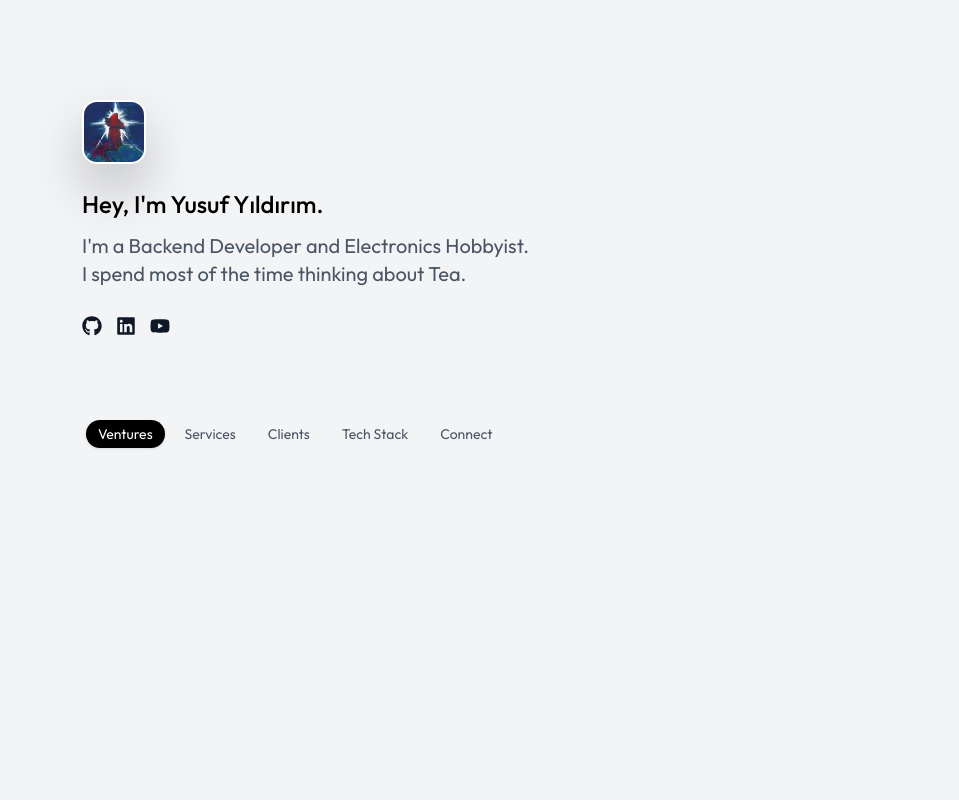
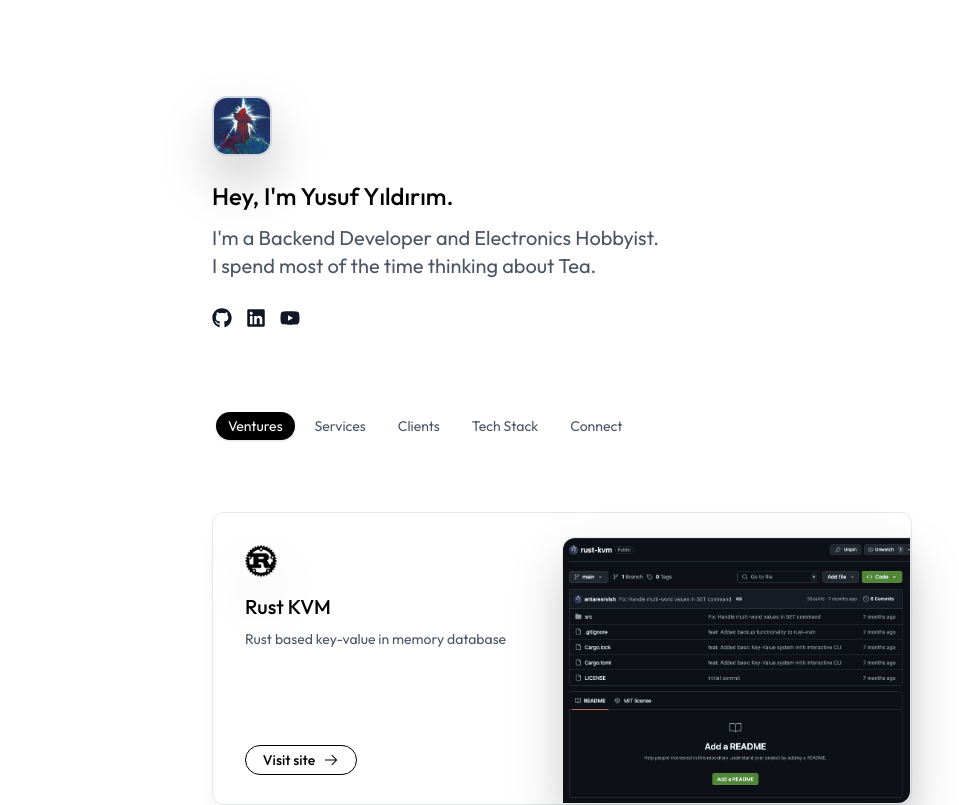
Before and after one commit to antaresrvish/portfolio, a Next.js app: page / in a window 1280 px wide. Shown: the top 805 px of the page, without its empty margins (78-1037 px from the left). Built offline with nearby package versions, Linux system fonts and the light colour scheme.

Commit message:
feat(menu): implement menu layer with dynamic content rendering

```diff
--- /dev/null
+++ b/src/components/menu-layer.tsx
@@ -0,0 +1,37 @@
+import { useMenu } from '@/contexts/MenuContext';
+import One from '@/pages/layers/one';
+import Two from '@/pages/layers/two';
+import Three from '@/pages/layers/three';
+import Four from '@/pages/layers/four';
+import Five from '@/pages/layers/five';
+
+export default function MenuLayer() {
+    const { activeItem } = useMenu();
+
+    const renderContent = () => {
+        switch (activeItem) {
+            case 'ventures':
+                return <One data={[
+                    {iconUrl: '/rust.png', title: 'Rust KVM', description:'Rust based key-value in memory database', photoUrl:'./test.png', link:'https://github.com/antaresrvish/rust-kvm'},
+                    {iconUrl: '/rust.png', title: 'Rust KVM', description:'Rust based key-value in memory database', photoUrl:'./test.png', link:'https://github.com/antaresrvish/rust-kvm'},
+                    {iconUrl: '/rust.png', title: 'Rust KVM', description:'Rust based key-value in memory database', photoUrl:'./test.png', link:'https://github.com/antaresrvish/rust-kvm'}
+                ]}/>;
+            case 'services':
+                return <Two />;
+            case 'clients':
+                return <Three />;
+            case 'tech-stack':
+                return <Four />;
+            case 'connect':
+                return <Five />;
+            default:
+                return <One data={[]} />;
+        }
+    };
+
+    return (
+        <div className="w-full mt-8">
+            {renderContent()}
+        </div>
+    );
+}
--- a/src/components/menu.tsx
+++ b/src/components/menu.tsx
@@ -1,4 +1,4 @@
-import { useState } from 'react';
+import { useMenu } from '@/contexts/MenuContext';
 
 const menuItems = [
     { id: 'ventures', label: 'Ventures' },
@@ -9,7 +9,7 @@ const menuItems = [
 ];
 
 export default function Menu() {
-    const [activeItem, setActiveItem] = useState('ventures');
+    const { activeItem, setActiveItem } = useMenu();
 
     return (
         <nav className="flex justify-start sm:justify-start mt-20 sm:mt-20 px-0">
--- a/src/components/profile.tsx
+++ b/src/components/profile.tsx
@@ -1,13 +1,13 @@
 import { IProfile } from '@/types/components/profile';
 import { BlurFade } from './effects/blur-fade';
 
-export default function Profile({ profile }: { profile: IProfile }) {
+export default function profile({ profile }: { profile: IProfile }) {
     const { title, biography, photoUrl } = profile;
 
     return (
         <div className="flex flex-col justify-center">
             <BlurFade delay={250}>
-                <img src={photoUrl} alt="Profile Image" className="rounded-[15px] border-2 border-white drop-shadow-2xl/20 drop-shadow-black w-16 h-16 mb-6" />
+                <img src={photoUrl} alt="Profile Image" className="rounded-[15px] border-2 border-gray-300 drop-shadow-2xl/20 drop-shadow-black w-15 h-15 mb-6" />
             </BlurFade>
             <BlurFade delay={500}>
                 <div className='mb-3 md:text-2xl text-lg font-medium'>
--- a/src/components/social-links.tsx
+++ b/src/components/social-links.tsx
@@ -12,7 +12,7 @@ export default function socialLinks({ data }: { data: ISocialLinks }) {
                     const IconComponent = fa6[iconName] ? fa6[iconName] : fa6.FaQuestion;
                     return (
                         <Tooltip key={item.tooltip} text={item.tooltip}>
-                            <a href={item.link} className="text-gray-900">
+                            <a href={item.link} target="_blank" className="text-gray-900">
                                 {IconComponent && (
                                     <IconComponent className="inline-block w-5 h-5 mr-3.5" />
                                 )}
--- /dev/null
+++ b/src/contexts/MenuContext.tsx
@@ -0,0 +1,26 @@
+import { createContext, useContext, useState, ReactNode } from 'react';
+
+type MenuContextType = {
+    activeItem: string;
+    setActiveItem: (item: string) => void;
+};
+
+const MenuContext = createContext<MenuContextType | undefined>(undefined);
+
+export function MenuProvider({ children }: { children: ReactNode }) {
+    const [activeItem, setActiveItem] = useState('ventures');
+
+    return (
+        <MenuContext.Provider value={{ activeItem, setActiveItem }}>
+            {children}
+        </MenuContext.Provider>
+    );
+}
+
+export function useMenu() {
+    const context = useContext(MenuContext);
+    if (context === undefined) {
+        throw new Error('useMenu must be used within a MenuProvider');
+    }
+    return context;
+}
--- a/src/pages/index.tsx
+++ b/src/pages/index.tsx
@@ -1,6 +1,8 @@
-import Profiler from "@/components/profile";
+import Profile from "@/components/profile";
 import SocialLinks from "@/components/social-links";
 import Menu from "@/components/menu";
+import MenuLayer from "@/components/menu-layer";
+import { MenuProvider } from "@/contexts/MenuContext";
 import { Outfit } from "next/font/google";
 
 const geistSans = Outfit({
@@ -11,11 +13,12 @@ const geistSans = Outfit({
 
 export default function Home() {
   return (
+    <MenuProvider>
       <div
-      className={`${geistSans.className} flex justify-center h-screen bg-gray-100 sm:px-10 px-6`}>
-      <div className="flex-column md:w-4/5 w-full md:mt-25 mt-20">
-        <div className="w-full justify-start">
-          <Profiler profile={{
+        className={`${geistSans.className} flex justify-center h-screen bg-grey-100 sm:px-10 px-6`}>
+        <div className="flex flex-col md:w-[700px] w-full md:pt-24 pt-20">
+          <div className="w-full flex flex-col">
+            <Profile profile={{
               title: "Hey, I'm Yusuf Yıldırım.",
               biography: [
                 "I'm a Backend Developer and Electronics Hobbyist.",
@@ -29,8 +32,10 @@ export default function Home() {
               { tooltip: "Youtube Profile", link: "https://www.youtube.com/u/antaresrvish", icon: "Youtube" }
             ]} />
             <Menu />
+            <MenuLayer/>
           </div>
         </div>
       </div>
+    </MenuProvider>
   );
 }
--- /dev/null
+++ b/src/pages/layers/five.tsx
@@ -0,0 +1,8 @@
+export default function Five() {
+    return (
+        <div className="p-6">
+            <h2 className="text-2xl font-bold mb-4">Connect</h2>
+            <p className="text-gray-600">test5</p>
+        </div>
+    )
+}
--- /dev/null
+++ b/src/pages/layers/four.tsx
@@ -0,0 +1,8 @@
+export default function Four() {
+    return (
+        <div className="p-6">
+            <h2 className="text-2xl font-bold mb-4">Tech Stack</h2>
+            <p className="text-gray-600">test4</p>
+        </div>
+    )
+}
--- /dev/null
+++ b/src/pages/layers/one.tsx
@@ -0,0 +1,39 @@
+import {IOne} from '@/types/pages/layers/one'
+
+export default function One({ data }: { data: IOne}) {
+    return (
+        <>
+            {data.map((item, index) => (
+                <div key={index}>
+                    <div className="w-full flex flex-row mt-8 shadow-xl/5 shadow-black rounded-xl border border-gray-200 h-[293px]">
+                        <div className="w-1/2 pl-8 pr-4 mt-8">
+                            <div className="shadow-2xl/80 shadow-black w-8 h-8">
+                                <img src={item.iconUrl} alt="Icon" className="rounded-lg" />
+                            </div>
+                            <div className="text-xl font-medium mt-4">{item.title}</div>
+                            <div className="text-sm font-normal text-gray-600 mt-2">{item.description}</div>
+                            <div className="group mt-24 border border-black w-28 flex justify-center items-center py-1 rounded-full hover:bg-gray-900 hover:cursor-pointer transition-colors">
+                                <a href={item.link} target="_blank" className="flex gap-2 items-center">
+                                    <span className="text-sm font-medium text-black group-hover:text-white">Visit site</span>
+                                    <div className="w-4 h-4 group-hover:rotate-0 rotate-45 transition-transform duration-300 ease-in-out">
+                                        <svg
+                                            xmlns="http://www.w3.org/2000/svg"
+                                            viewBox="0 0 256 256"
+                                            className="w-full h-full fill-black group-hover:fill-white transition-colors duration-300">
+                                            <path d="M200,64V168a8,8,0,0,1-16,0V83.31L69.66,197.66a8,8,0,0,1-11.32-11.32L172.69,72H88a8,8,0,0,1,0-16H192A8,8,0,0,1,200,64Z"></path>
+                                        </svg>
+                                    </div>
+                                </a>
+                            </div>
+                        </div>
+                        <div className="w-1/2 flex pt-6">
+                            <div className="max-w-full rounded-tl-xl rounded-br-xl drop-shadow-2xl drop-shadow-black/20 border border-gray-200">
+                                <img src={item.photoUrl} className="rounded-tl-xl rounded-br-xl block w-full h-full" />
+                            </div>
+                        </div>
+                    </div>
+                </div>
+            ))}
+        </>
+    );
+}
--- /dev/null
+++ b/src/pages/layers/three.tsx
@@ -0,0 +1,8 @@
+export default function Three() {
+    return (
+        <div className="p-6">
+            <h2 className="text-2xl font-bold mb-4">Clients</h2>
+            <p className="text-gray-600">test3</p>
+        </div>
+    )
+}
--- /dev/null
+++ b/src/pages/layers/two.tsx
@@ -0,0 +1,8 @@
+export default function Two() {
+    return (
+        <div className="p-6">
+            <h2 className="text-2xl font-bold mb-4">Services</h2>
+            <p className="text-gray-600">test2</p>
+        </div>
+    )
+}
```
Also changed, not shown: src/types/pages/layers/one.d.ts (added, +9 -0 lines), public/rust.png (added), public/test.png (added). Lines whose indentation alone changed are shown as unchanged.
